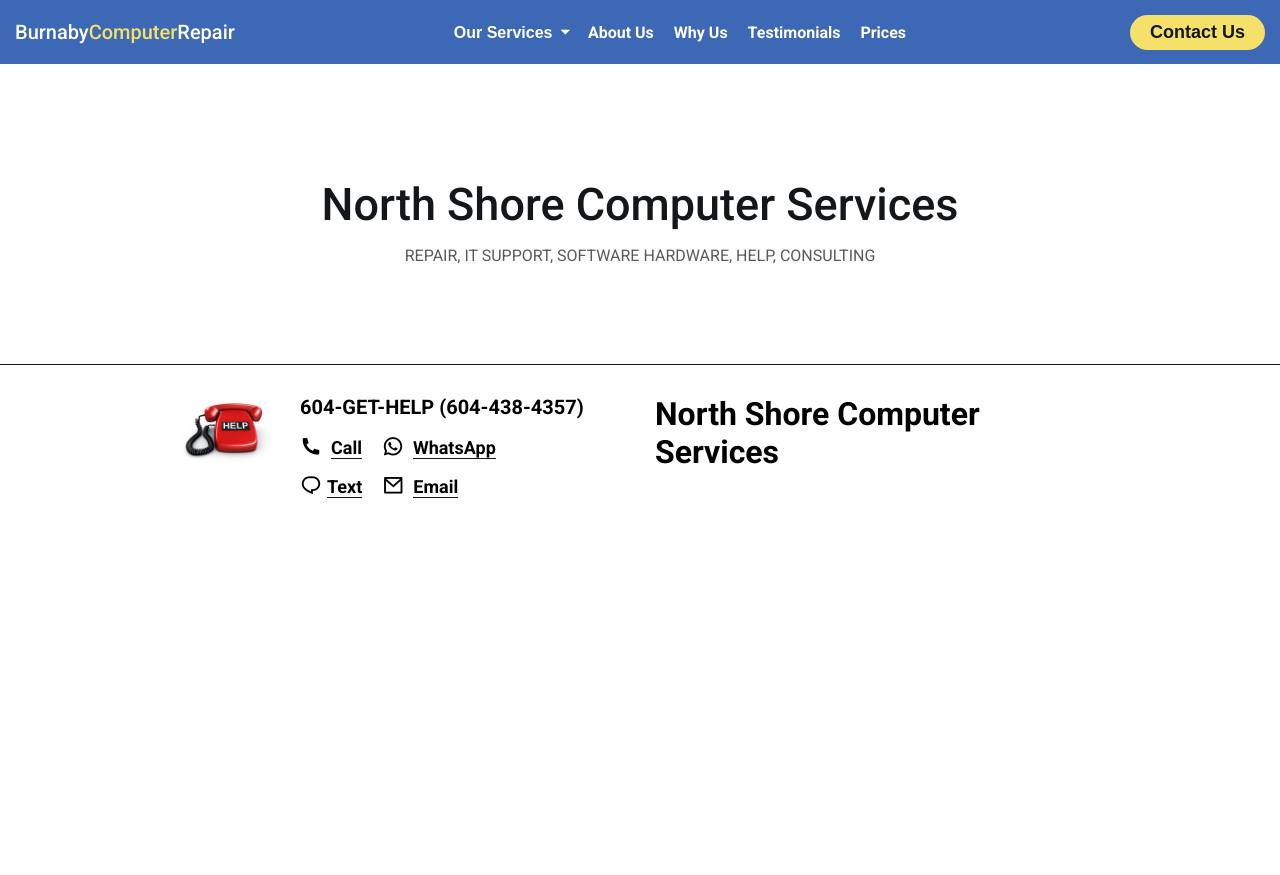
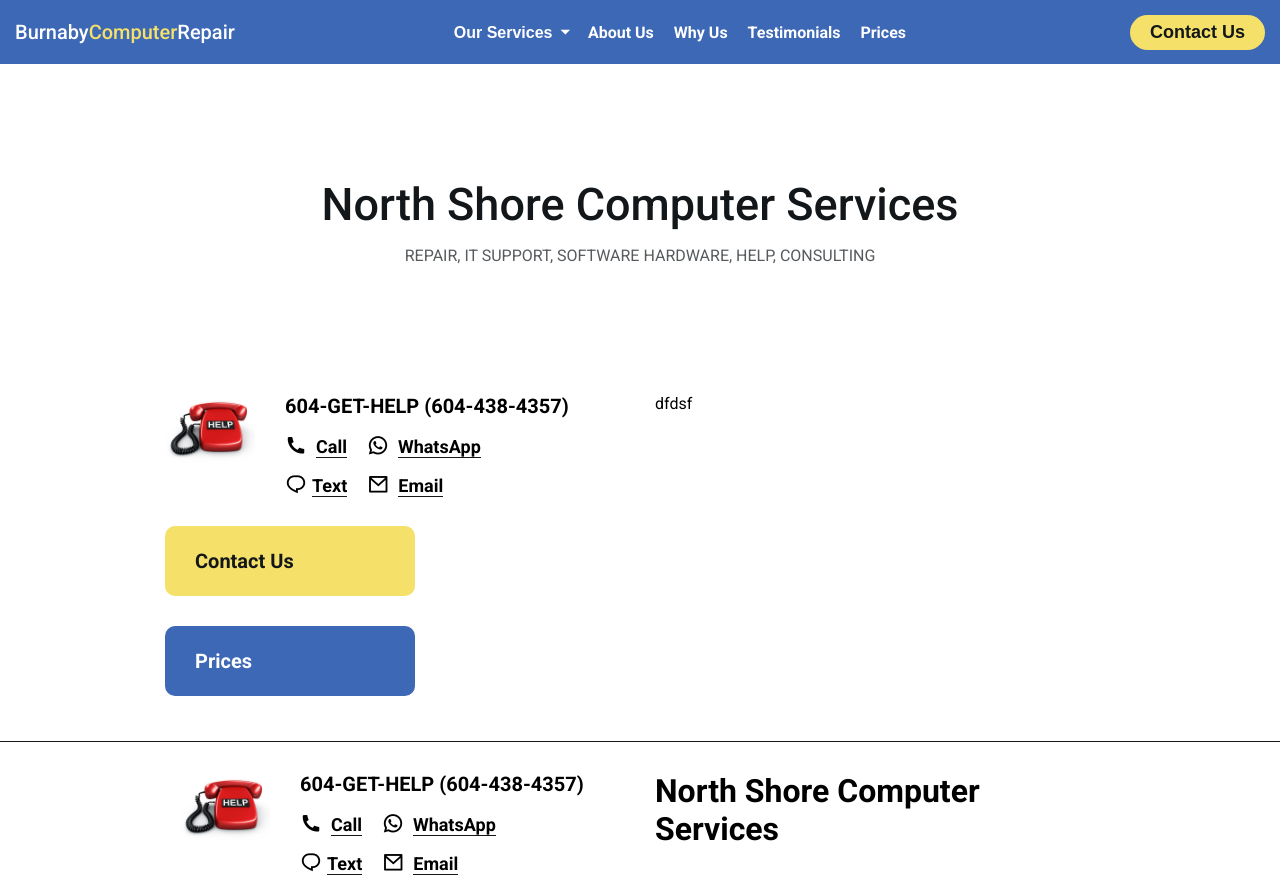
Before and after one commit to arunabhnewar/burnaby-computer-repair, a plain HTML site: page index.html in a window 1280 px wide. Before the commit the page ends 800 px from the top, so only its background shows below. Drawn offline with nearby package versions, Linux system fonts and the light colour scheme.

Commit message:
new update from rony vai

```diff
--- a/css/style.css
+++ b/css/style.css
@@ -319,7 +319,85 @@ header .mobile-menu ul li .mobile-dropdown .mobile-dropdown-content a:hover {
   color: var(--text-secondary--);
   margin-bottom: 15px;
 }
-/* ========= banner css start ========== */
+/* ========= banner css end ========== */
+/* ========= about css start ========== */
+.about-content {
+  padding: 30px 0;
+  max-width: 950px;
+  width: 100%;
+}
+
+.about-content .help-image {
+  max-width: 120px;
+}
+
+.about-content .help-image img {
+  width: 100%;
+}
+
+.about-content .about-contact-content h5 {
+  font-size: 20px;
+  font-weight: 600;
+  margin-bottom: 5px;
+}
+
+.about-content .about-contact-content .about-contact-icon {
+  display: flex;
+  justify-content: start;
+  align-items: center;
+  margin-top: 15px;
+}
+
+.about-content .about-contact-content .about-contact-icon div {
+  padding-right: 20px;
+}
+
+.about-content .about-contact-content .about-contact-icon div .ri-phone-fill,
+.ri-whatsapp-line,
+.ri-chat-1-line,
+.ri-mail-line {
+  font-size: 22px;
+  padding-right: 5px;
+}
+
+.about-content .about-contact-content .about-contact-icon div span {
+  border-bottom: 1px solid var(--text-primary--);
+  font-size: 18px;
+  font-weight: 700;
+}
+.button-left{
+  display: flex;
+  flex-direction: column;
+  margin-top: 15px;
+}
+.button-left a{
+  width: 250px;
+  height: 70px;
+  margin-bottom: 15px;
+  text-decoration: none;
+  margin-top: 15px;
+}
+.button-left .contact{
+  background: var(--bg-secondary--);
+  color: var(--text-primary--);
+  font-size: 20px;
+  font-weight: 700;
+  display: flex;
+  align-items: center;
+  padding-left: 30px;
+  border-radius: 10px;
+}
+.button-left .prices{
+  background: var(--bg-primary--);
+  color: #fff;
+  font-size: 20px;
+  font-weight: 700;
+  display: flex;
+  align-items: center;
+  padding-left: 30px;
+  border-radius: 10px;
+}
+/* ========= about css end ========== */
 
 footer {
   border-top: 1px solid var(--text-primary--);
--- a/index.html
+++ b/index.html
@@ -124,6 +124,49 @@
           </div>
         </div>
       </div>
+      <div class="container about-content">
+        <div class="row">
+          <div class="col-6 col-md-6 col-sm-12">
+            <div class="row">
+              <div class="col-4 col-md-4 col-sm-12 help-image">
+                <img src="./images/helpRedPhone.jpg" alt="" />
+              </div>
+              <div class="col-8 col-md-8 col-sm-12 about-contact-content">
+                <h5>604-GET-HELP (604-438-4357)</h5>
+
+                <div class="about-contact-icon">
+                  <div><i class="ri-phone-fill"></i> <span>Call</span></div>
+
+                  <div>
+                    <i class="ri-whatsapp-line"></i> <span>WhatsApp</span>
+                  </div>
+                </div>
+
+                <div class="about-contact-icon">
+                  <div><i class="ri-chat-1-line"></i><span>Text</span></div>
+
+                  <div><i class="ri-mail-line"></i> <span>Email</span></div>
+                </div>
+              </div>
+            </div>
+            <div class="button-left">
+              <a class="contact" href="http://contact.html"> Contact Us </a>
+              <a class="prices" href="http://prices.html"> Prices </a>
+            </div>
+            <div class="why-us">
+              <div class="why-box">
+
+              </div>
+              <div class="why-box"></div>
+              <div class="why-box"></div>
+              <div class="why-box"></div>
+            </div>
+          </div>
+          <div class="col-6">
+            <div class="about-right">dfdsf</div>
+          </div>
+        </div>
+      </div>
     </main>
 
     <footer>
```
